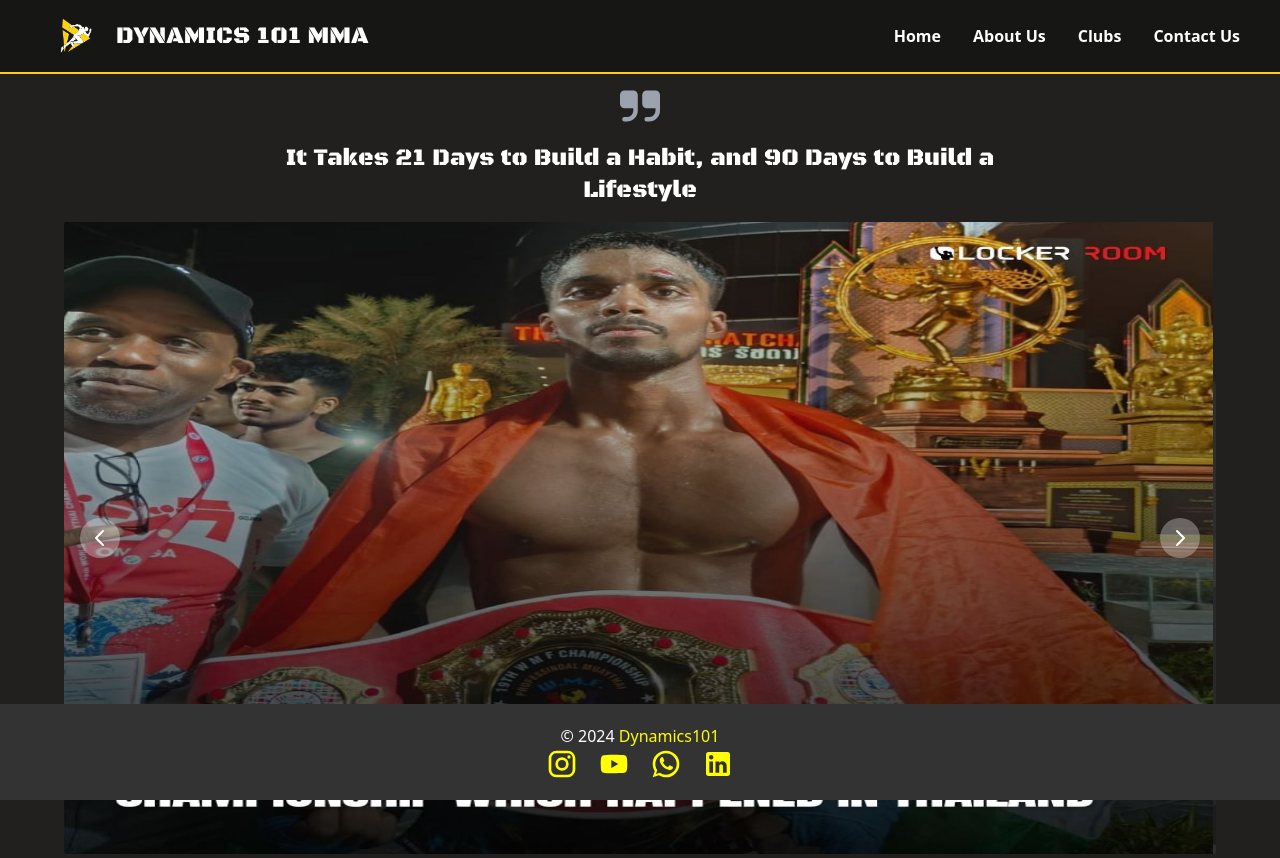
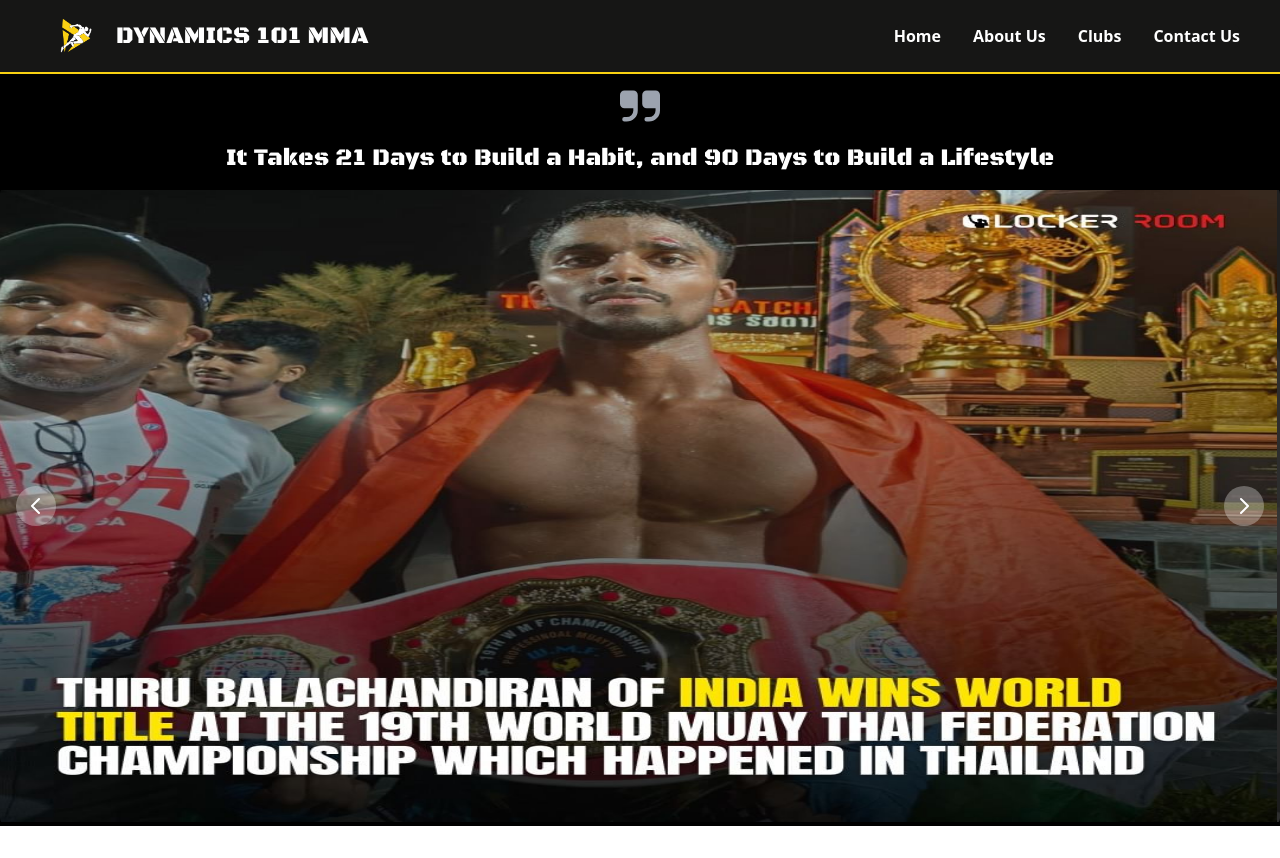
Before and after one commit to dynamics101mma/website, a React (Create React App) app: page / in a window 1280 px wide. After the commit the page ends 826 px from the top, so only its background shows below. Built offline with nearby package versions, Linux system fonts and the light colour scheme; what tailwindcss-bg-patterns would draw is missing.

Commit message:
removed pattern in all pages

```diff
--- a/src/App.tsx
+++ b/src/App.tsx
@@ -12,7 +12,6 @@ export default function App() {
       <div>
         <Dashboard />
       </div>
-      <Footer/>
     </MainComponentContextProvider>
   )
 }
--- a/src/components/About-us.tsx
+++ b/src/components/About-us.tsx
@@ -18,7 +18,7 @@ export function AboutUs() {
     }, [images.length]);
 
     return (
-        <div className='pattern-bg-black pattern-zigzag-3d pattern-gray-800 pattern-opacity-80 pattern-size-8' style={{ position: 'relative', padding: '10px' }}>
+        <div className='bg-black' style={{ position: 'relative', padding: '10px' }}>
             <div className="text-white text-justify" style={{ maxWidth: '800px', margin: 'auto' }}>
                 <h1 style={{ fontSize: '1.9rem', fontWeight: 'bold' ,letterSpacing:'1px', textAlign: 'center'}}>
                     <span style={{ color: 'yellow' }}>Dynamics 101 MMA:</span> Forging Champions in Chennai's Combat Sports Scene
--- a/src/components/Home.tsx
+++ b/src/components/Home.tsx
@@ -29,12 +29,12 @@ export function Home() {
     ];
 
     return (
-        <div className='w-full h-full relative pattern-bg-black pattern-zigzag-3d  pattern-gray-800 pattern-opacity-80  pattern-size-8 flex flex-col items-center justify-center'>
+        <div className='w-full h-full relative bg-black flex flex-col items-center justify-center'>
             <div className=' relative flex flex-col items-center justify-center'>
-                <div className='w-[80vw] flex items-center justify-center p-3'>
+                <div className='w-[100vw] flex items-center justify-center p-3'>
                     <Motto />
                 </div>
-                <div className='w-[90vw] h-[80vh] bg-transparent rounded-md'>
+                <div className='w-[100vw] h-[80vh] bg-transparent rounded-md'>
                     <CarouselComponent images={images} slideInterval={4000} className='h-[79vh]' />
                 </div>
                 {/* <div className='w-[80vw] flex items-center justify-center p-3'>
--- a/src/components/motto.tsx
+++ b/src/components/motto.tsx
@@ -3,7 +3,7 @@ import { Avatar, Blockquote } from "flowbite-react";
 
 export function Motto() {
   return (
-    <div className="mx-auto max-w-screen-md text-center flex flex-col gap-1">
+    <div className="mx-auto max-w-screen text-center flex flex-col gap-1">
       <svg
         className="mx-auto mb-3 h-10 w-10 text-gray-400"
         aria-hidden="true"
--- a/src/module/Dashboard.tsx
+++ b/src/module/Dashboard.tsx
@@ -6,6 +6,7 @@ import { useMainComponent } from '../context/mainComponent.context';
 import { Clubs } from '../components/Clubs';
 import { AboutUs } from '../components/About-us';
 import { Contact } from '../components/Contact';
+import Footer from '../components/Footer';
 
 
 
@@ -29,6 +30,7 @@ export default function Dashboard() {
       <div className="bg-[#21201e] flex flex-col justify-between">
         <TopNavbar />
         {renderComponent()}
+      {/* <Footer/> */}
 
       </div>
     </>
```
